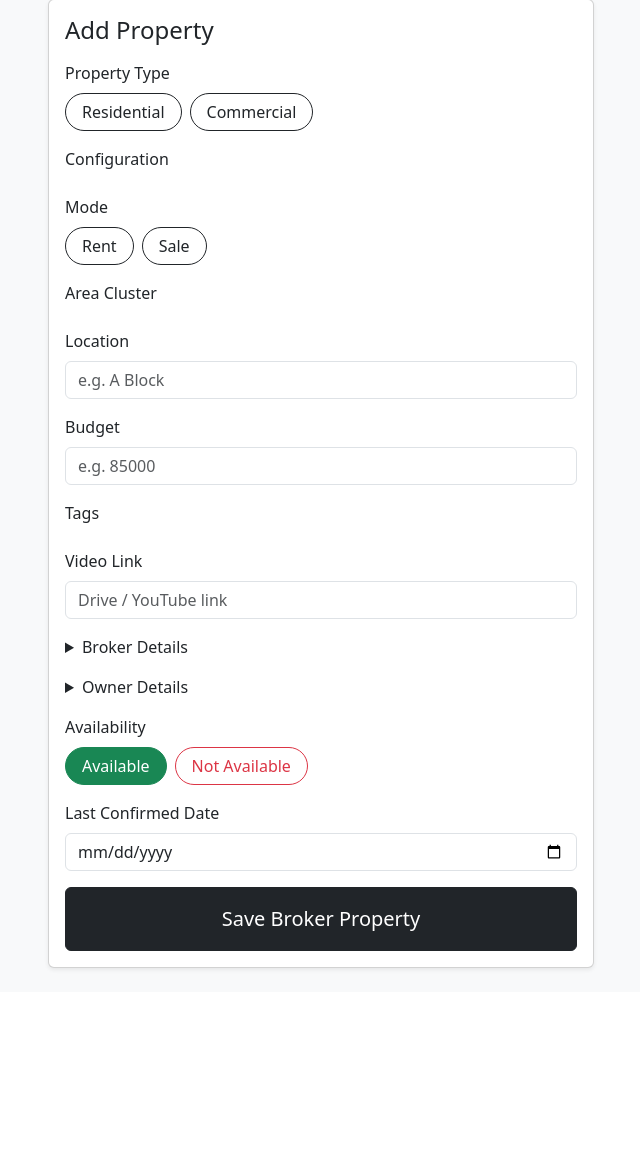
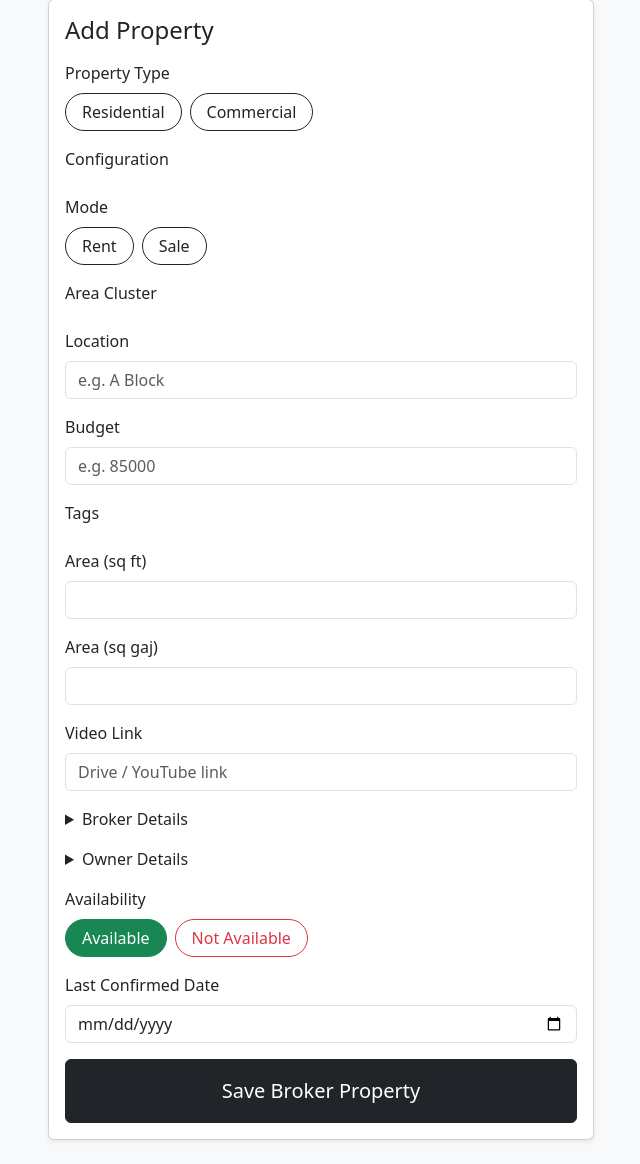
Before and after one commit to nikhilsharma/realestate-mvp, a Flask app: template templates/add_broker_property.html in a window 1280 px wide. Shown: the part 105-1269 px from the top of the page, without its empty margins (319-959 px from the left). Before the commit the page ends 1076 px from the top, so only its background shows below. Run offline with Flask 3, Linux system fonts and the light colour scheme; the template is opened without the code that fills it, so the values that code supplies are empty; some libraries are stand-ins or nearby versions.

Commit message:
Added area property in broker_properties

```diff
--- a/app/db.py
+++ b/app/db.py
@@ -138,6 +138,11 @@ def init_db():
     ADD COLUMN IF NOT EXISTS owner_contact TEXT;
     """)
 
+    cursor.execute("""
+    ALTER TABLE broker_properties
+    ADD COLUMN IF NOT EXISTS area INTEGER
+    """)
+
     conn.commit()
     cursor.close()
     conn.close()
--- a/app/models/broker_property_model.py
+++ b/app/models/broker_property_model.py
@@ -15,6 +15,7 @@ def create_broker_property(data):
             location,
             location_normalized,
             budget,
+            area,
             mode,
             type,
             video_link,
@@ -25,7 +26,7 @@ def create_broker_property(data):
             tags,
             last_confirmed_at
         )
-        VALUES (%s, %s, %s, %s, %s, %s, %s, %s, %s, %s, %s, %s, %s, %s)
+        VALUES (%s, %s, %s, %s, %s, %s, %s, %s, %s, %s, %s, %s, %s, %s, %s)
         RETURNING id
     """, (
         data["area_cluster"],
@@ -33,6 +34,7 @@ def create_broker_property(data):
         data["location"],
         location_normalized,
         data["budget"],
+        data.get("area"),
         data["mode"],
         data.get("type", "Residential"),
         data.get("video_link"),
@@ -173,6 +175,7 @@ def update_broker_property(property_id, data):
         configuration=%s,
         location=%s,
         budget=%s,
+        area=%s,
         mode=%s,
         type=%s,
         video_link=%s,
@@ -188,6 +191,7 @@ def update_broker_property(property_id, data):
         data.get("configuration"),
         data["location"],
         data["budget"],
+        data.get("area"),
         data["mode"],
         data["type"],
         data["video_link"],
--- a/app/utils.py
+++ b/app/utils.py
@@ -51,6 +51,7 @@ def parse_broker_property_form(form):
         "configuration": form.get("configuration"),
         "location": form.get("location"),
         "budget": int(form.get("budget", "0").replace(",", "")),
+        "area": int(form["area"]) if form.get("area") else None,
         "mode": form.get("mode"),
         "type": form.get("type"),
         "video_link": form.get("video_link") or None,
--- a/static/js/area_converter.js
+++ b/static/js/area_converter.js
@@ -6,7 +6,7 @@ document.addEventListener("DOMContentLoaded", function () {
 
     function updateSqGaj() {
         if (sqft.value) {
-            sqgaj.value = (parseFloat(sqft.value) / 9).toFixed(2);
+            sqgaj.value = Math.round(parseFloat(sqft.value) / 9);
         } else {
             sqgaj.value = "";
         }
@@ -14,7 +14,7 @@ document.addEventListener("DOMContentLoaded", function () {
 
     function updateSqFt() {
         if (sqgaj.value) {
-            sqft.value = (parseFloat(sqgaj.value) * 9).toFixed(0);
+            sqft.value = Math.round(parseFloat(sqgaj.value) * 9);
         } else {
             sqft.value = "";
         }
--- a/templates/add_broker_property.html
+++ b/templates/add_broker_property.html
@@ -94,6 +94,17 @@
                         </div>
                     </div>
 
+                    <div class="mb-3">
+                        <label class="form-label">Area (sq ft)</label>
+                        <input type="number" name="area" id="area_sqft" class="form-control"
+                            value="{{ property.area if property and property.area else '' }}">
+                    </div>
+
+                    <div class="mb-3">
+                        <label class="form-label">Area (sq gaj)</label>
+                        <input type="number" id="area_sqgaj" class="form-control">
+                    </div>
+
                     <!-- Video -->
                     <div class="mb-3">
                         <label class="form-label">Video Link</label>
```
Also changed, not shown: templates/edit_broker_property.html (+11 -0 lines), templates/partials/broker_properties/_broker_card.html (+9 -0 lines).
